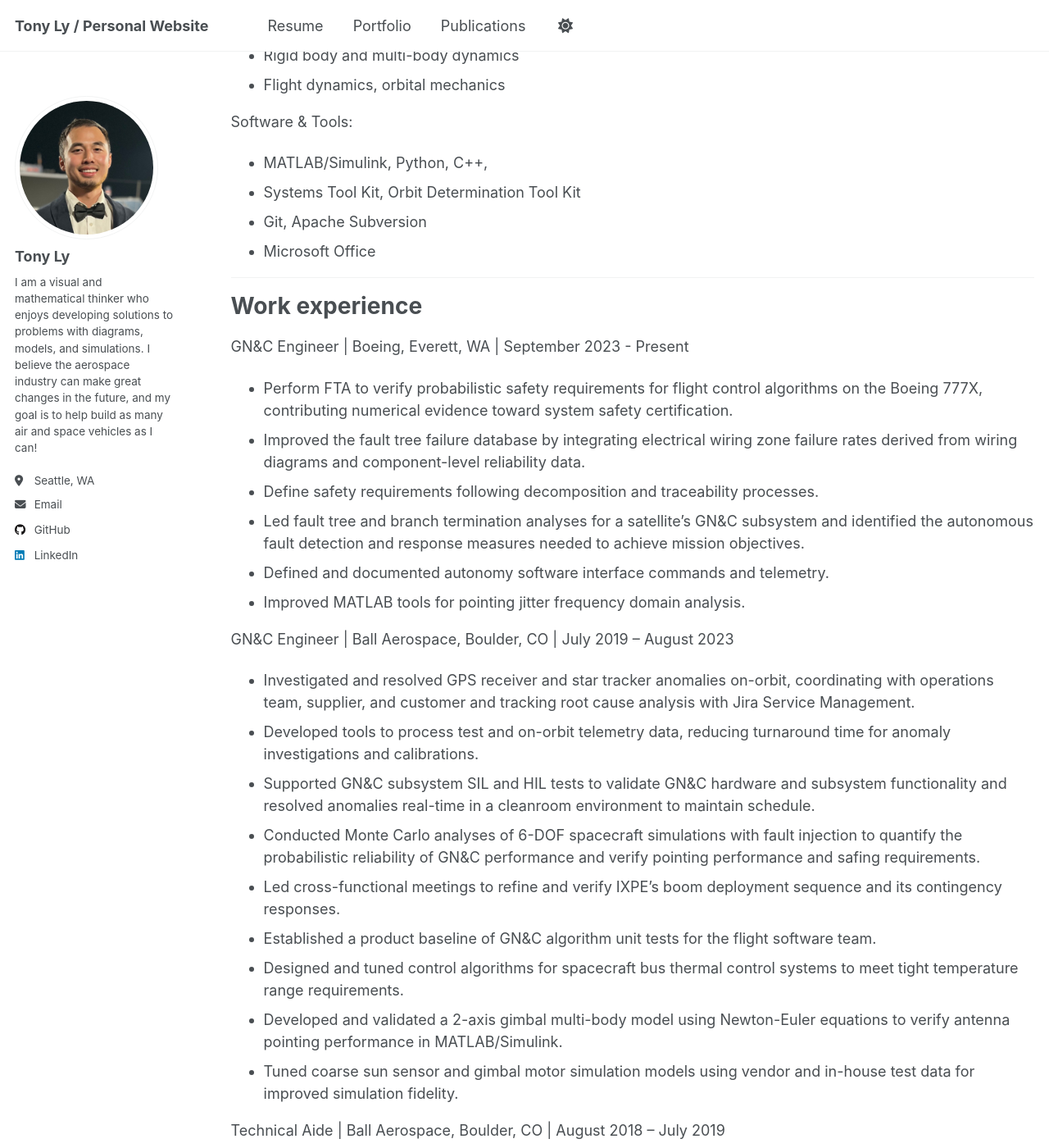
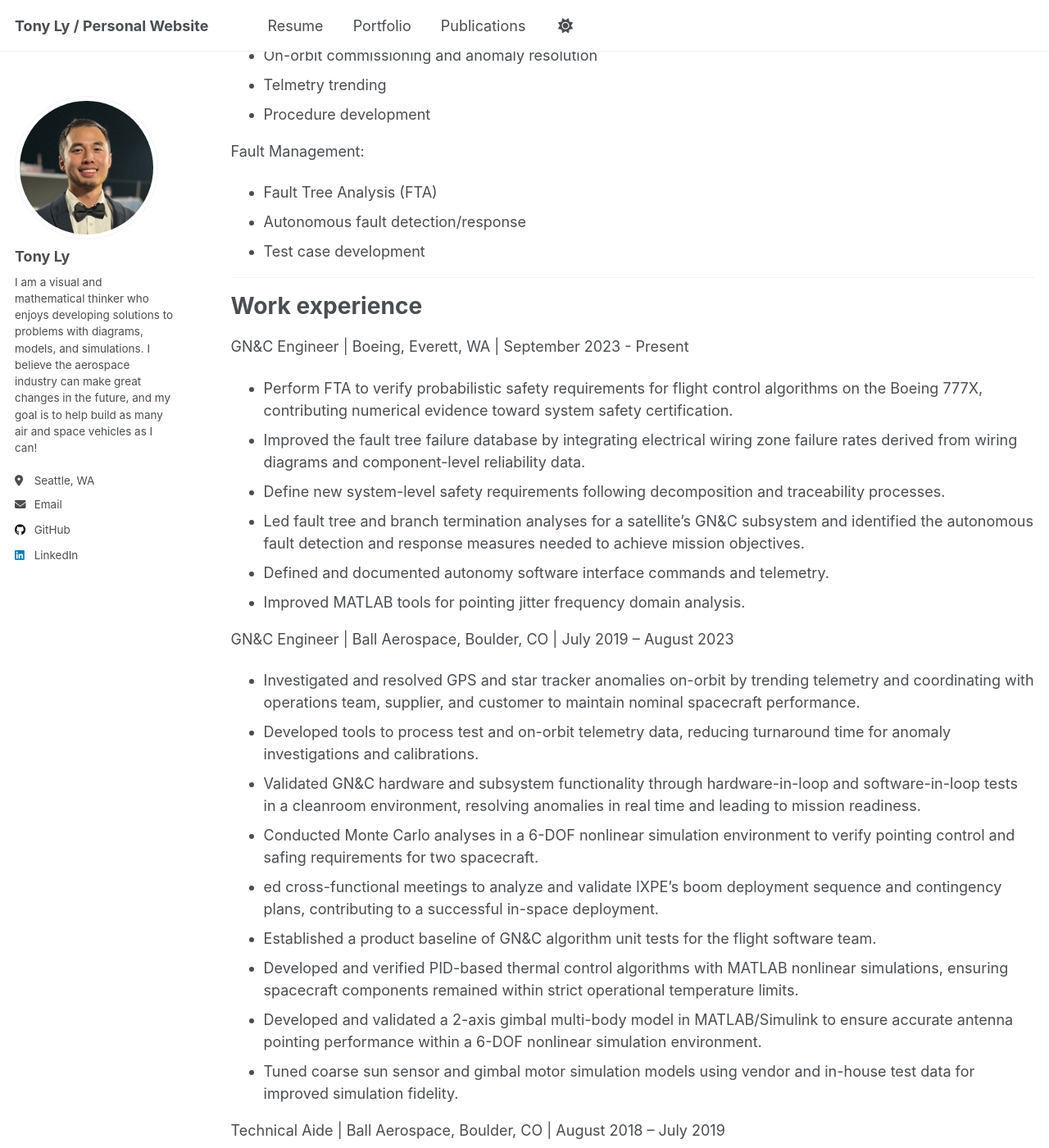
Before and after one commit to TonyDTiger/TonyDTiger.github.io, a Jekyll site: the page built from _pages/resume.md, in a window 1280 px wide and 1400 px high, scrolled down 1003 px. Shown: the whole window at 82% size. Built offline with Jekyll 4.4.1, drawn with Linux system fonts in a browser that asks for light colours; a script that is not in the unit is left out; some of the changed text lies outside the part shown.

Commit message:
Updates to resume page

```diff
--- a/_pages/resume.md
+++ b/_pages/resume.md
@@ -19,21 +19,6 @@ B.S./M.S. in Aerospace Engineering, University of Colorado Boulder, 2019
 
 Skills
 ======
-Fault Management:
-* Fault Tree Analysis (FTA)
-* Autonomous fault detection/response
-* Test case development
-
-Verification & Validation Testing:
-* SIL/HIL integration testing
-* Unit testing
-* Monte Carlo analysis
-
-Flight Operations:
-* On-orbit commissioning and anomaly resolution
-* Telmetry trending
-* Procedure development
-
 State Estimation and Controls:
 * Linear controllers and control theory
 * Linear Kalman filters
@@ -49,6 +34,21 @@ Software & Tools:
 * Git, Apache Subversion
 * Microsoft Office
 
+Verification & Validation Testing:
+* Unit testing
+* SIL/HIL integration testing
+* Monte Carlo analysis
+
+Flight Operations:
+* On-orbit commissioning and anomaly resolution
+* Telmetry trending
+* Procedure development
+
+Fault Management:
+* Fault Tree Analysis (FTA)
+* Autonomous fault detection/response
+* Test case development
+
 ---
 
 Work experience
@@ -58,20 +58,20 @@ GN&C Engineer | Boeing, Everett, WA | September 2023 - Present
 777X, contributing numerical evidence toward system safety certification.
 * Improved the fault tree failure database by integrating electrical wiring zone failure rates derived from
 wiring diagrams and component-level reliability data.
-* Define safety requirements following decomposition and traceability processes.
+* Define new system-level safety requirements following decomposition and traceability processes.
 * Led fault tree and branch termination analyses for a satellite’s GN&C subsystem and identified the autonomous fault detection and response measures needed to achieve mission objectives.
 * Defined and documented autonomy software interface commands and telemetry.
 * Improved MATLAB tools for pointing jitter frequency domain analysis.
 
 GN&C Engineer | Ball Aerospace, Boulder, CO | July 2019 – August 2023
-* Investigated and resolved GPS receiver and star tracker anomalies on-orbit, coordinating with operations team, supplier, and customer and tracking root cause analysis with Jira Service Management.
+* Investigated and resolved GPS and star tracker anomalies on-orbit by trending telemetry and coordinating with operations team, supplier, and customer to maintain nominal spacecraft performance.
 * Developed tools to process test and on-orbit telemetry data, reducing turnaround time for anomaly investigations and calibrations.
-* Supported GN&C subsystem SIL and HIL tests to validate GN&C hardware and subsystem functionality and resolved anomalies real-time in a cleanroom environment to maintain schedule.
-* Conducted Monte Carlo analyses of 6-DOF spacecraft simulations with fault injection to quantify the probabilistic reliability of GN&C performance and verify pointing performance and safing requirements.
-* Led cross-functional meetings to refine and verify IXPE’s boom deployment sequence and its contingency responses.
+* Validated GN&C hardware and subsystem functionality through hardware-in-loop and software-in-loop tests in a cleanroom environment, resolving anomalies in real time and leading to mission readiness.
+* Conducted Monte Carlo analyses in a 6-DOF nonlinear simulation environment to verify pointing control and safing requirements for two spacecraft.
+* ed cross-functional meetings to analyze and validate IXPE’s boom deployment sequence and contingency plans, contributing to a successful in-space deployment.
 * Established a product baseline of GN&C algorithm unit tests for the flight software team.
-* Designed and tuned control algorithms for spacecraft bus thermal control systems to meet tight temperature range requirements.
-* Developed and validated a 2-axis gimbal multi-body model using Newton-Euler equations to verify antenna pointing performance in MATLAB/Simulink.
+* Developed and verified PID-based thermal control algorithms with MATLAB nonlinear simulations, ensuring spacecraft components remained within strict operational temperature limits.
+* Developed and validated a 2-axis gimbal multi-body model in MATLAB/Simulink to ensure accurate antenna pointing performance within a 6-DOF nonlinear simulation environment.
 * Tuned coarse sun sensor and gimbal motor simulation models using vendor and in-house test data for improved simulation fidelity.
 
 Technical Aide | Ball Aerospace, Boulder, CO | August 2018 – July 2019
```
